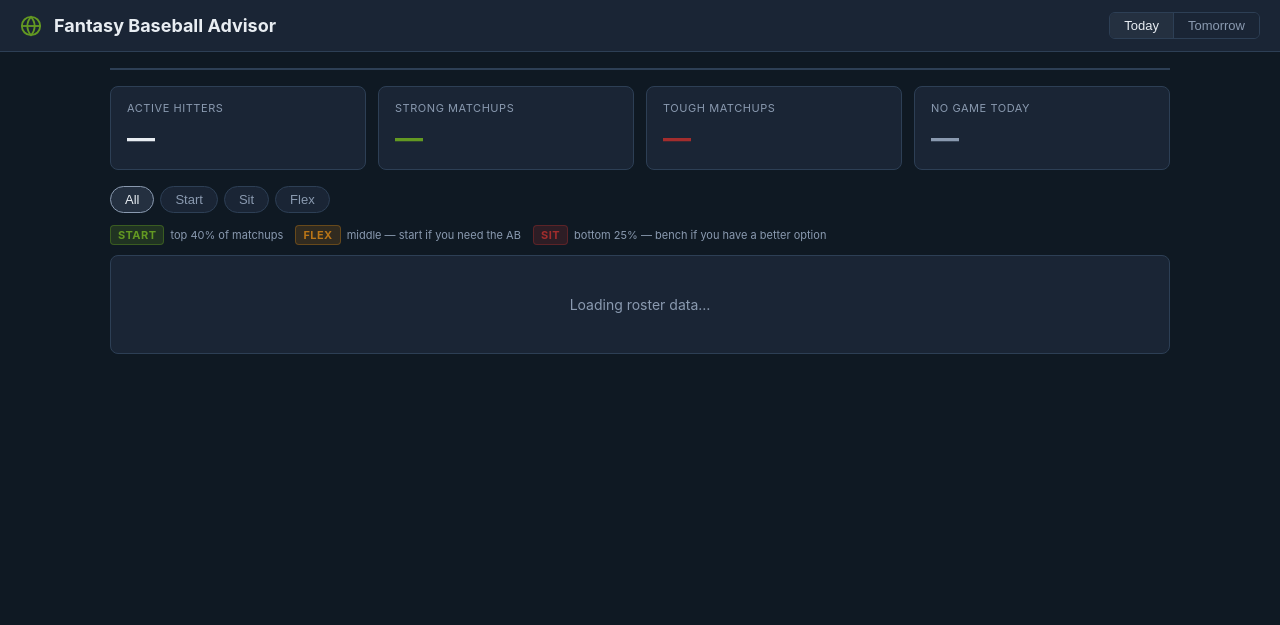
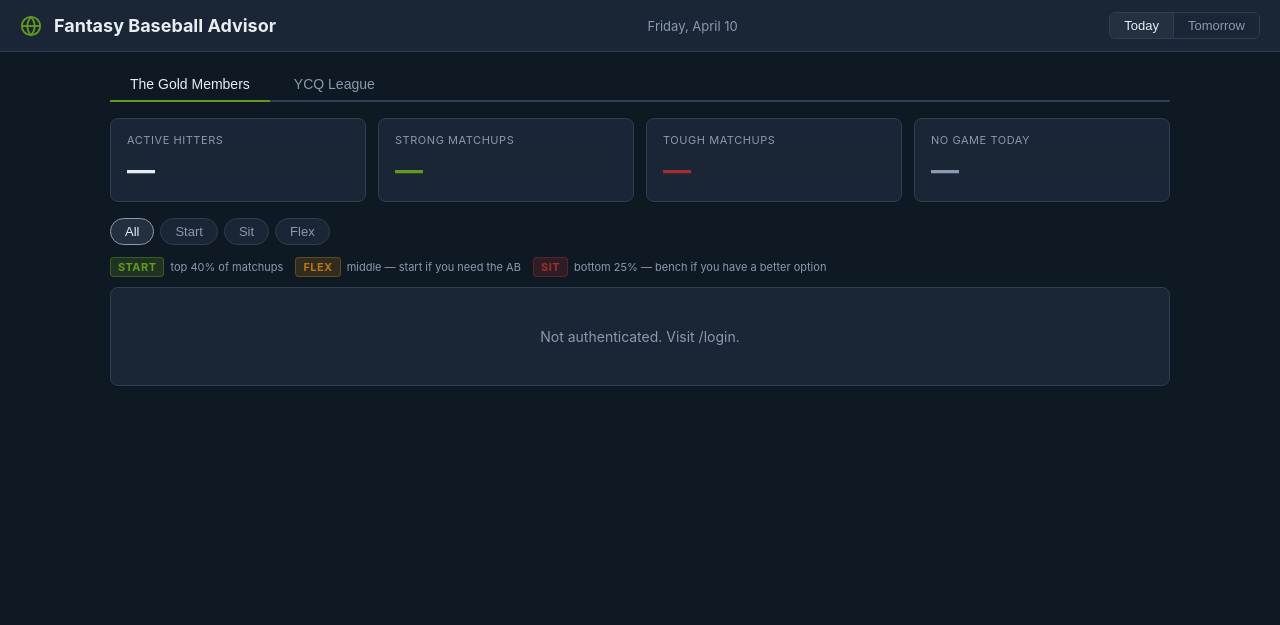
Before and after one commit to mdmathnasiums/fantasy-advisor, a FastAPI app: template templates/index.html in a window 1280 px wide. Shown: the top 625 px of the page. Run offline with FastAPI, Linux system fonts and the light colour scheme; the template is opened without the code that fills it, so the values that code supplies are empty.

Commit message:
Fix per-league lazy loading — fetch one league at a time on demand
- loadData() now calls loadLeague(dateStr, leagueId) instead of fetching all leagues at once
- loadLeague() hits /api/roster?game_date=&league_id= (single league endpoint)
- Results are cached; tab/date switches reuse cache and never re-fetch
- Tomorrow data only loads when Tomorrow button is clicked
- openWaiverPanel uses LEAGUE_IDS/LEAGUE_NAMES instead of removed allData
- Fix broken date toggle event listeners (missing querySelectorAll wrapper)
- renderAll() now reads from getCachedLeague() instead of defunct getLeagueData()
- main.py /api/roster supports league_id query param for single-league mode

Co-Authored-By: Claude Sonnet 4.6 <noreply@anthropic.com>

```diff
--- a/main.py
+++ b/main.py
@@ -245,8 +245,68 @@ async def _enrich_hitter(
 PITCHER_POSITIONS = {"SP", "RP", "P"}
 
 
+async def _fetch_league(
+    league_id: str,
+    query_date,
+    pitchers: dict,
+    teams_with_game: set,
+    game_venue: dict,
+    confirmed_lineups: dict,
+) -> dict:
+    """Fetch + score one league's roster. Returns a single league result dict."""
+    league_info = LEAGUES[league_id]
+    try:
+        raw_players = await get_roster(league_id)
+    except Exception as e:
+        return {"league_id": league_id, "league_name": league_info["name"], "error": str(e)}
+
+    candidates = [
+        p for p in raw_players
+        if p["position"] not in PITCHER_POSITIONS
+        and not any(ep in PITCHER_POSITIONS for ep in p.get("eligible_positions", []))
+    ]
+
+    hitters = await asyncio.gather(
+        *[_enrich_hitter(p, pitchers, teams_with_game, game_venue, query_date.year, confirmed_lineups)
+          for p in candidates]
+    )
+
+    advised = advise_roster(list(hitters))
+    return {
+        "league_id": league_id,
+        "league_name": league_info["name"],
+        "date": query_date.isoformat(),
+        "players": advised,
+        "stats": {
+            "active_hitters": sum(1 for p in advised if p["has_game"]),
+            "strong_matchups": sum(1 for p in advised if p["matchup_quality"] == "good"),
+            "tough_matchups": sum(1 for p in advised if p["matchup_quality"] == "bad"),
+            "no_game": sum(1 for p in advised if not p["has_game"]),
+        },
+    }
+
+
+async def _get_schedule(query_date) -> tuple[dict, set, dict, dict]:
+    """Fetch pitchers + lineups for a date. Returns (pitchers, teams_with_game, game_venue, confirmed_lineups)."""
+    try:
+        (pitchers, teams_with_game, game_venue), confirmed_lineups = await asyncio.gather(
+            get_probable_pitchers(query_date),
+            get_confirmed_lineups(query_date),
+        )
+        pitchers = await enrich_pitchers(pitchers)
+        return pitchers, teams_with_game, game_venue, confirmed_lineups
+    except Exception as exc:
+        print(f"[main] MLB schedule fetch failed: {exc}")
+        return {}, set(), {}, {}
+
+
 @app.get("/api/roster")
-async def roster_view(game_date: str | None = None):
+async def roster_view(game_date: str | None = None, league_id: str | None = None):
+    """Fetch scored roster data.
+
+    - game_date: YYYY-MM-DD (default today)
+    - league_id: if provided, returns a single league dict; otherwise returns list of all leagues.
+    """
     if game_date:
         try:
             query_date = date.fromisoformat(game_date)
@@ -255,57 +315,19 @@ async def roster_view(game_date: str | None = None):
     else:
         query_date = date.today()
 
-    teams_with_game: set[str] = set()
-    game_venue: dict[str, str] = {}
-    confirmed_lineups: dict = {}
-    try:
-        (pitchers, teams_with_game, game_venue), confirmed_lineups = await asyncio.gather(
-            get_probable_pitchers(query_date),
-            get_confirmed_lineups(query_date),
-        )
-        pitchers = await enrich_pitchers(pitchers)
-    except Exception as exc:
-        print(f"[main] MLB schedule fetch failed: {exc}")
-        pitchers = {}  # degrade gracefully — all hitters get has_game=False
+    if league_id and league_id not in LEAGUES:
+        raise HTTPException(status_code=404, detail=f"Unknown league_id: {league_id}")
 
+    pitchers, teams_with_game, game_venue, confirmed_lineups = await _get_schedule(query_date)
+
+    if league_id:
+        # Single-league mode — half the API calls, used by the UI
+        return await _fetch_league(league_id, query_date, pitchers, teams_with_game, game_venue, confirmed_lineups)
+
+    # All-leagues mode (kept for backward compat / legacy /api/today alias)
     results = []
-    for league_id, league_info in LEAGUES.items():
-        try:
-            raw_players = await get_roster(league_id)
-        except Exception as e:
-            results.append({
-                "league_id": league_id,
-                "league_name": league_info["name"],
-                "error": str(e),
-            })
-            continue
-
-        candidates = [
-            p for p in raw_players
-            if p["position"] not in PITCHER_POSITIONS
-            and not any(ep in PITCHER_POSITIONS for ep in p.get("eligible_positions", []))
-        ]
-
-        hitters = await asyncio.gather(
-            *[_enrich_hitter(p, pitchers, teams_with_game, game_venue, query_date.year, confirmed_lineups)
-              for p in candidates]
-        )
-
-        advised = advise_roster(list(hitters))
-
-        results.append({
-            "league_id": league_id,
-            "league_name": league_info["name"],
-            "date": query_date.isoformat(),
-            "players": advised,
-            "stats": {
-                "active_hitters": sum(1 for p in advised if p["has_game"]),
-                "strong_matchups": sum(1 for p in advised if p["matchup_quality"] == "good"),
-                "tough_matchups": sum(1 for p in advised if p["matchup_quality"] == "bad"),
-                "no_game": sum(1 for p in advised if not p["has_game"]),
-            },
-        })
-
+    for lid in LEAGUES:
+        results.append(await _fetch_league(lid, query_date, pitchers, teams_with_game, game_venue, confirmed_lineups))
     return results
 
 
--- a/templates/index.html
+++ b/templates/index.html
@@ -246,10 +246,14 @@
 </footer>
 
 <script>
-let allData = [];
-let activeLeagueId = null;
+// cache[dateStr][leagueId] = league result object
+const cache = {};
+const LEAGUE_IDS = ['4594', '20959'];
+const LEAGUE_NAMES = {'4594': 'The Gold Members', '20959': 'YCQ League'};
+
+let activeLeagueId = LEAGUE_IDS[0];
 let activeFilter = 'all';
-let activeDateOffset = 0;  // 0 = today, 1 = tomorrow
+let activeDateOffset = 0;
 
 function getDateStr(offset) {
   const d = new Date();
@@ -338,27 +342,33 @@ function fmtWhip(p) {
 function matchupPill(q) {
   if (q === 'good') return '<span class="matchup-pill matchup-good">Good</span>';
   if (q === 'bad') return '<span class="matchup-pill matchup-bad">Tough</span>';
-  return '';  // no pill for neutral matchups
+  return '';
 }
 
-function getLeagueData() {
-  return allData.find(l => l.league_id === activeLeagueId) || null;
+function getCachedLeague(dateStr, leagueId) {
+  return cache[dateStr]?.[leagueId] ?? null;
 }
 
-function renderTabs() {
+function setCachedLeague(dateStr, leagueId, data) {
+  if (!cache[dateStr]) cache[dateStr] = {};
+  cache[dateStr][leagueId] = data;
+}
+
+function renderTabs(dateStr) {
   const container = document.getElementById('league-tabs');
-  container.innerHTML = allData.map(l => `
-    <button class="tab-btn ${l.league_id === activeLeagueId ? 'active' : ''}"
-            data-id="${esc(l.league_id)}">${esc(l.league_name)}</button>
+  container.innerHTML = LEAGUE_IDS.map(lid => `
+    <button class="tab-btn ${lid === activeLeagueId ? 'active' : ''}"
+            data-id="${esc(lid)}">${esc(LEAGUE_NAMES[lid])}</button>
   `).join('');
   container.querySelectorAll('.tab-btn').forEach(btn => {
     btn.addEventListener('click', () => {
+      if (btn.dataset.id === activeLeagueId) return;
       activeLeagueId = btn.dataset.id;
       activeFilter = 'all';
       document.querySelectorAll('.filter-btn').forEach(b => b.classList.remove('active'));
       document.querySelector('.filter-btn[data-filter="all"]').classList.add('active');
-      renderTabs();
-      renderAll();
+      renderTabs(dateStr);
+      loadLeague(dateStr, activeLeagueId);
     });
   });
 }
@@ -469,7 +479,8 @@ function renderTable(league) {
 }
 
 function renderAll() {
-  const league = getLeagueData();
+  const dateStr = getDateStr(activeDateOffset);
+  const league = getCachedLeague(dateStr, activeLeagueId);
   renderStats(league);
   renderTable(league);
 }
@@ -482,6 +493,30 @@ document.querySelectorAll('.filter-btn').forEach(btn => {
     renderAll();
   });
 });
+
+// Fetch a single league, cache it, then render if it's still the active view
+async function loadLeague(dateStr, leagueId) {
+  // Show loading state
+  document.getElementById('loading').style.display = 'block';
+  document.getElementById('loading').textContent = 'Loading roster data…';
+  document.getElementById('main-table').style.display = 'none';
+
+  try {
+    const resp = await fetch(`/api/roster?game_date=${dateStr}&league_id=${encodeURIComponent(leagueId)}`);
+    if (!resp.ok) throw new Error(`HTTP ${resp.status}`);
+    const data = await resp.json();
+    setCachedLeague(dateStr, leagueId, data);
+  } catch (err) {
+    setCachedLeague(dateStr, leagueId, { error: err.message });
+    document.getElementById('error-container').innerHTML =
+      `<div class="error-msg">Failed to load data: ${esc(err.message)}. Check that Yahoo auth is configured.</div>`;
+  }
+
+  // Only render if this is still the active league/date
+  if (leagueId === activeLeagueId && dateStr === getDateStr(activeDateOffset)) {
+    renderAll();
+  }
+}
 
 async function loadData(offset) {
   activeDateOffset = offset;
@@ -498,39 +533,18 @@ async function loadData(offset) {
   document.getElementById('stat-nogame-label').textContent =
     offset === 0 ? 'No Game Today' : 'No Game Tomorrow';
 
-  // Show loading
-  document.getElementById('loading').style.display = 'block';
-  document.getElementById('loading').textContent = offset === 0 ? 'Loading roster data…' : 'Loading tomorrow\'s matchups…';
-  document.getElementById('main-table').style.display = 'none';
   document.getElementById('error-container').innerHTML = '';
 
   const dateStr = getDateStr(offset);
-  try {
-    const resp = await fetch(`/api/roster?game_date=${dateStr}`);
-    if (!resp.ok) throw new Error(`HTTP ${resp.status}`);
-    allData = await resp.json();
-  } catch (err) {
-    document.getElementById('error-container').innerHTML =
-      `<div class="error-msg">Failed to load data: ${esc(err.message)}. Check that Yahoo auth is configured.</div>`;
-    document.getElementById('loading').textContent = 'Error loading data.';
-    return;
+  renderTabs(dateStr);
+
+  // Check cache first; only fetch if not already cached
+  const cached = getCachedLeague(dateStr, activeLeagueId);
+  if (cached) {
+    renderAll();
+  } else {
+    await loadLeague(dateStr, activeLeagueId);
   }
-
-  if (!allData.length) {
-    document.getElementById('loading').textContent = 'No leagues found.';
-    return;
-  }
-
-  // Preserve active league across date switches if possible, else default to first
-  if (!allData.find(l => l.league_id === activeLeagueId)) {
-    activeLeagueId = allData[0].league_id;
-  }
-  activeFilter = 'all';
-  document.querySelectorAll('.filter-btn').forEach(b => b.classList.remove('active'));
-  document.querySelector('.filter-btn[data-filter="all"]').classList.add('active');
-
-  renderTabs();
-  renderAll();
 }
 
 // ---- Waiver panel ----
@@ -594,14 +608,13 @@ function openWaiverPanel() {
   panel.style.display = 'block';
   btn.classList.add('active');
 
-  // Populate league select
+  // Populate league select from LEAGUE_IDS/LEAGUE_NAMES
   const sel = document.getElementById('waiver-league-select');
-  sel.innerHTML = allData.map(l =>
-    `<option value="${esc(l.league_id)}" ${l.league_id === activeLeagueId ? 'selected' : ''}>${esc(l.league_name)}</option>`
+  sel.innerHTML = LEAGUE_IDS.map(lid =>
+    `<option value="${esc(lid)}" ${lid === activeLeagueId ? 'selected' : ''}>${esc(LEAGUE_NAMES[lid])}</option>`
   ).join('');
 
   loadWaivers(sel.value);
-  // Scroll panel into view
   panel.scrollIntoView({ behavior: 'smooth', block: 'nearest' });
 }
 
@@ -622,18 +635,15 @@ document.getElementById('waiver-league-select').addEventListener('change', funct
   loadWaivers(this.value);
 });
 
-// ---- Date toggle
+// ---- Date toggle ----
+document.querySelectorAll('.date-btn').forEach(btn => {
   btn.addEventListener('click', () => {
     const offset = parseInt(btn.dataset.offset);
     if (offset !== activeDateOffset) loadData(offset);
   });
 });
 
-function init() {
-  loadData(0);
-}
-
-init();
+loadData(0);
 </script>
 </body>
 </html>
```
